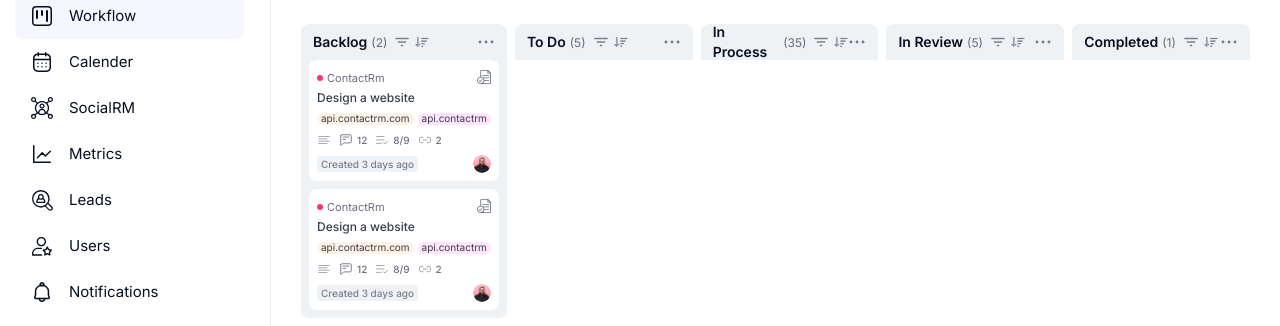
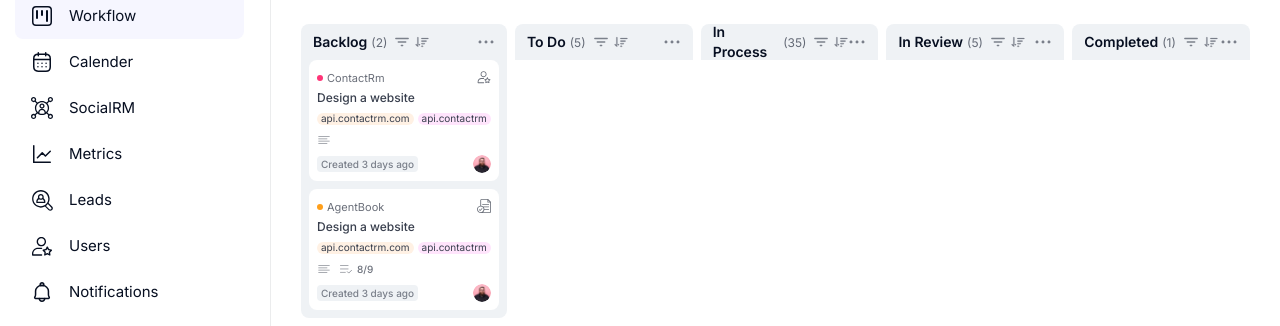
Before and after one commit to Umer-Aziz/zaancorp, a Next.js app: page / in a window 1280 px wide. Shown: the part 144-470 px from the top of the page. Built offline with nearby package versions, Linux system fonts and the light colour scheme.

Commit message:
workflow card updated

```diff
--- a/components/workflow/MainContent.js
+++ b/components/workflow/MainContent.js
@@ -10,19 +10,39 @@ const MainContent = () => {
             <div className={style.cardWrapper}>
                 <Cardheader title="Backlog" counter="2"/>
                 <div className={style.Workflowcard}>
-                <Workflowcard/>
-                <Workflowcard/>
+
+                {/* add class name of colors in dotColor & image name in Icon.. / images
+                      all Icons must be in svg format  */}
+
+                {/* CARD 1 */}
+                <Workflowcard dotColor="pinkDot" cardLabel="ContactRm" cardHeadIcon="userstar" cardTitle="Design a website"
+                cardTagTitle1="api.contactrm.com" cardTagTitle2="api.contactrm"  CreatedTime="Created 3 days ago" userProfilePic="user2.png"/>
+
+                 {/* CARD 2  */}
+                <Workflowcard dotColor="yellowDot" cardLabel="AgentBook" cardHeadIcon="filecheck" cardTitle="Design a website"
+                cardTagTitle1="api.contactrm.com" cardTagTitle2="api.contactrm" IconChecklist2="checklist2" ChecklistCounter="8/9"
+                    CreatedTime="Created 3 days ago" userProfilePic="user2.png"
+                />
                 </div>
+
             </div>
+
+            {/* TODO CARDS  CONTAINER */}
             <div className={style.cardWrapper}>
                 <Cardheader title="To Do" counter="5"/>
             </div>
+
+            {/* IN PROCESS CARDS CONTAINER */}
             <div className={style.cardWrapper}>
                 <Cardheader title="In Process" counter="35"/>
             </div>
+
+            {/* IN REVIEW CARDS CONTAINER */}
             <div className={style.cardWrapper}>
                 <Cardheader title="In Review" counter="5"/>
             </div>
+
+           {/* COMPLETED CARDS CONTAINER */}
             <div className={style.cardWrapper}>
                 <Cardheader title="Completed" counter="1"/>
             </div>
--- a/components/workflow/Workflowcard.js
+++ b/components/workflow/Workflowcard.js
@@ -1,25 +1,26 @@
 import React from 'react'
 import style from "@/styles/workflow/workflowcard.module.css"
-const Workflowcard = () => {
+const Workflowcard = ({ dotColor , cardLabel , cardHeadIcon , cardTitle , cardTagTitle1 , cardTagTitle2 ,
+     IconMessage , IconChecklist2 , IconLink , MessageCounter , ChecklistCounter , LinkCounter , CreatedTime , userProfilePic }) => {
   return (
     <>
             <div className={style.cardWrapper}>
                {/* card Inner head */}
                 <div className={style.cardInnerHeadWrapper}>
                 <div className={style.cardInnerHead}>
-                    <div className={style.cardDot}></div>
-                    <span className={style.cardLabel}>ContactRm</span>
+                    <div className={`${style.cardDot} ${dotColor}`}></div>
+                    <span className={style.cardLabel}>{cardLabel}</span>
                 </div>
                 <div>
-                    <img className={style.cardHeadIcon} src="/icons/filecheck.svg" alt="file icon" />
+                    <img className={style.cardHeadIcon} src={`/icons/${cardHeadIcon}.svg`} alt="icon" />
                 </div>
                 </div>
                 {/* card body  */}
                 <div style={style.cardBodyWrapper}>
-                    <p className={style.cardTitle}>Design a website</p>
+                    <p className={style.cardTitle}>{cardTitle}</p>
                     <div className={style.cardTagsWrapper}>
-                        <span className={`${style.cardTagTitle} ${style.cardBgYellow}`}>api.contactrm.com</span>
-                        <span className={`${style.cardTagTitle} ${style.cardBgPink}`}>api.contactrm</span>
+                        <span className={`${style.cardTagTitle} ${style.cardBgYellow}`}>{cardTagTitle1}</span>
+                        <span className={`${style.cardTagTitle} ${style.cardBgPink}`}>{cardTagTitle2}</span>
                     </div>
 
                     {/* card Icons  */}
@@ -28,27 +29,32 @@ const Workflowcard = () => {
                     <li className={style.cardIconItem}>
                         <img className={style.cardIcon} src="/icons/description.svg" alt="icon" />
                     </li>
-                    <li className={style.cardIconItem}>
-                        <img className={style.cardIcon} src="/icons/message.svg" alt="icon" />
-                        <span className={style.IconCounterText}>12</span>
-                    </li>
-                    <li className={style.cardIconItem}>
-                        <img className={style.cardIcon} src="/icons/checklist2.svg" alt="icon" />
-                        <span className={style.IconCounterText}>8/9</span>
-                    </li>
-                    <li className={style.cardIconItem}>
-                        <img className={style.cardIcon} src="/icons/link.svg" alt="icon" />
-                        <span className={style.IconCounterText}>2</span>
-                    </li>
+
+                    { IconMessage != undefined && <li className={style.cardIconItem}>
+                        <img className={style.cardIcon} src={`/icons/${IconMessage}.svg`} alt="icon" />
+                        <span className={style.IconCounterText}>{MessageCounter}</span>
+                    </li> }
+
+                    { IconChecklist2 != undefined && <li className={style.cardIconItem}>
+                        <img className={style.cardIcon} src={`/icons/${IconChecklist2}.svg`} alt="icon" />
+                        <span className={style.IconCounterText}>{ChecklistCounter}</span>
+                    </li>}
+
+
+                    { IconLink != undefined && <li className={style.cardIconItem}>
+                        <img className={style.cardIcon} src={`/icons/${IconLink}.svg`} alt="icon" />
+                        <span className={style.IconCounterText}>{LinkCounter}</span>
+                    </li>}
+
                     </ul>
                     </div>
 
                     {/* card bottom */}
                     <div className={style.BottomWrapper}>
                     <div className={style.textWrapper}>
-                        <p className={style.bottomText}>Created 3 days ago</p>
+                        <p className={style.bottomText}>{CreatedTime}</p>
                     </div>
-                        <img className={style.bottomIcon} src="/images/user2.png" alt="user pic" />
+                        <img className={style.bottomIcon} src={`/images/${userProfilePic}`} alt="user pic" />
                     </div>
                 </div>
         </div>
--- a/styles/globals.css
+++ b/styles/globals.css
@@ -2,6 +2,7 @@
   --white:#fff;
   --blue:#0E8CFF;
   --pink: #FF3477;
+  --yellow: #FF9F1A;
   --pink-light: #FFDEFC;
   --yellow-light: #FFEEDE;
   --main-color: #070F21;
@@ -65,3 +66,11 @@ li {
 .alert-purple{
   background-color: var(--alert-purple);
 }
+
+ /* dot colors  */
+ .pinkDot{
+  background-color: var(--pink);
+}
+.yellowDot{
+  background-color: var(--yellow);
+}
--- a/styles/workflow/workflowcard.module.css
+++ b/styles/workflow/workflowcard.module.css
@@ -17,7 +17,6 @@
     width: 6px;
     height: 6px;
     border-radius: 50%;
-    background-color: var(--pink);
 }
 .cardLabel{
     font-weight: 400;
```
